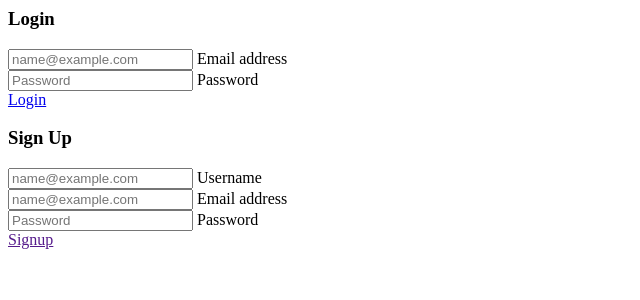
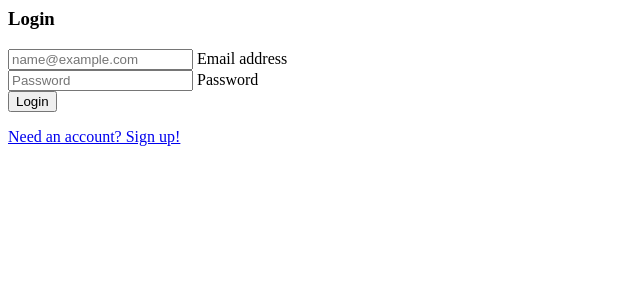
Before and after one commit to Project2Team2/Play-Trade, a Node project: template views/login.handlebars in a window 1280 px wide. Shown: the top 300 px of the page, without its empty margins (0-640 px from the left). Run offline with Node 20 templates, Linux system fonts and the light colour scheme; the template is opened without the code that fills it, so the values that code supplies are empty; some libraries are stand-ins or nearby versions.

Commit message:
reverting changes

```diff
--- a/views/login.handlebars
+++ b/views/login.handlebars
@@ -1,4 +1,4 @@
- <body class="bg-primary">
+<body class="bg-primary">
         <div id="layoutAuthentication">
             <div id="layoutAuthentication_content">
                 <main>
@@ -10,41 +10,24 @@
                                     <div class="card-body">
                                         <form id="login-form">
                                             <div class="form-floating mb-3">
-                                                <input class="form-control" id="email-login" type="email" placeholder="name@example.com" />
-                                                <label for="email-login">Email address</label>
+                                                <input class="form-control" id="inputEmail" type="email" placeholder="name@example.com" />
+                                                <label for="inputEmail">Email address</label>
                                             </div>
                                             <div class="form-floating mb-3">
-                                                <input class="form-control" id="password-login" type="password" placeholder="Password" />
-                                                <label for="password-login">Password</label>
+                                                <input class="form-control" id="inputPassword" type="password" placeholder="Password" />
+                                                <label for="inputPassword">Password</label>
                                             </div>
                                             <div class="d-flex align-items-center justify-content-between mt-4 mb-0">
-                                                <a class="btn btn-primary" href="index.html">Login</a>
+                                                <button class="btn btn-primary" type="submit">Login</a>
                                             </div>
                                         </form>
                                     </div>
-                                </div>
-                            </div>
-                            <div class="col-lg-5">
-                                <div class="card shadow-lg border-0 rounded-lg mt-5">
-                                    <div class="card-header"><h3 class="text-center font-weight-light my-4">Sign Up</h3></div>
-                                    <div class="card-body">
-                                        <form>
-                                            <div class="form-floating mb-3">
-                                                <input class="form-control" id="name-signup" type="email" placeholder="name@example.com" />
-                                                <label for="name-signup">Username</label>
-                                            </div>
-                                            <div class="form-floating mb-3">
-                                                <input class="form-control" id="email-signup" type="email" placeholder="name@example.com" />
-                                                <label for="email-signup">Email address</label>
-                                            </div>
-                                            <div class="form-floating mb-3">
-                                                <input class="form-control" id="password-signup" type="password" placeholder="Password" />
-                                                <label for="password-signup">Password</label>
-                                            </div>
-                                            <div class="d-flex align-items-center justify-content-between mt-4 mb-0" id="signup-form">
-                                                <a class="btn btn-primary" href="">Signup</a>
-                                            </div>
-                                        </form>
+                                    <div class="card-footer text-center py-3">
+                                        <div class="small">
+
+                                            <a href="register.handlebars">Need an account? Sign up!</a>
+
+                                        </div>
                                     </div>
                                 </div>
                             </div>
@@ -62,4 +45,4 @@
             </div>
         </div>
 
-<script src="/public/js/login.js"></script>
+<script src="/js/login.js"></script>
```
Also changed, not shown: controllers/homeRoutes.js (+6 -28 lines), views/layouts/main.handlebars (+10 -10 lines).
